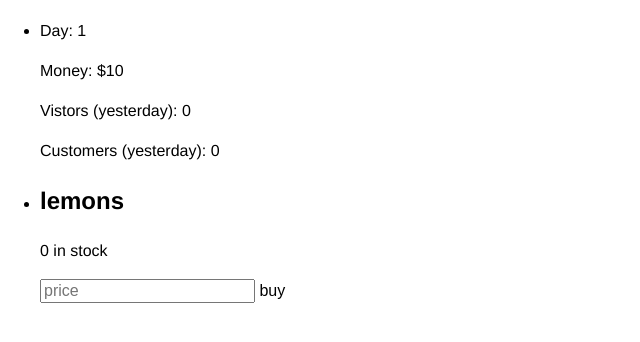
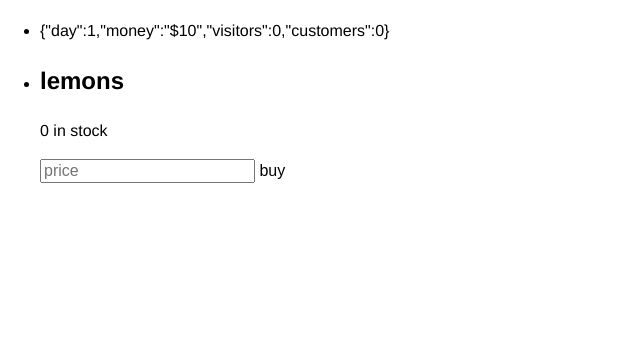
Before and after one commit to leowolf749/lemonade-stand, a website: page index.html in a window 1280 px wide. Shown: the part 72-414 px from the top of the page, without its empty margins (0-640 px from the left). Drawn offline with nearby package versions, Linux system fonts and the light colour scheme.

Commit message:
Have a hard coded in array of stats showing up in the DOM through the use of a component.

```diff
--- a/index.html
+++ b/index.html
@@ -16,10 +16,11 @@
     <section ng-controller="LemonadeStandController">
         <ul>
             <li ng-repeat="info in log">
-                <p>Day: {{ info.day }}</p>
+                <!--<p>Day: {{ info.day }}</p>
                 <p>Money: {{ info.money }}</p>
                 <p>Vistors (yesterday): {{ info.visitors }}</p>
-                <p>Customers (yesterday): {{ info.customers }}</p>
+                <p>Customers (yesterday): {{ info.customers }}</p>-->
+                <day-info stats="info"></day-info>
             </li>
         </ul>
     </section>
--- a/public/app.js
+++ b/public/app.js
@@ -23,6 +23,14 @@ const controllers = [
 for (let i = 0; i < controllers.length; i++) {
     app.controller(controllers[i].name, controllers[i].func);
 };
+
+app.component('dayInfo', {
+    templateUrl: 'templates/day-info.html',
+    bindings: {
+        stats: '<',
+    },
+    controller: 'LemonadeStandController',
+});
 },{"./controllers/lemonadestand":2,"./controllers/resources":3}],2:[function(require,module,exports){
 module.exports = {
     name: 'LemonadeStandController',
--- /dev/null
+++ b/templates/day-info.html
@@ -0,0 +1 @@
+<p>{{ $ctrl.stats }}</p>
```
Also changed, not shown: js/app.js (+8 -0 lines), public/index.html (+3 -2 lines), public/templates/day-info.html (added, +1 -0 lines).
